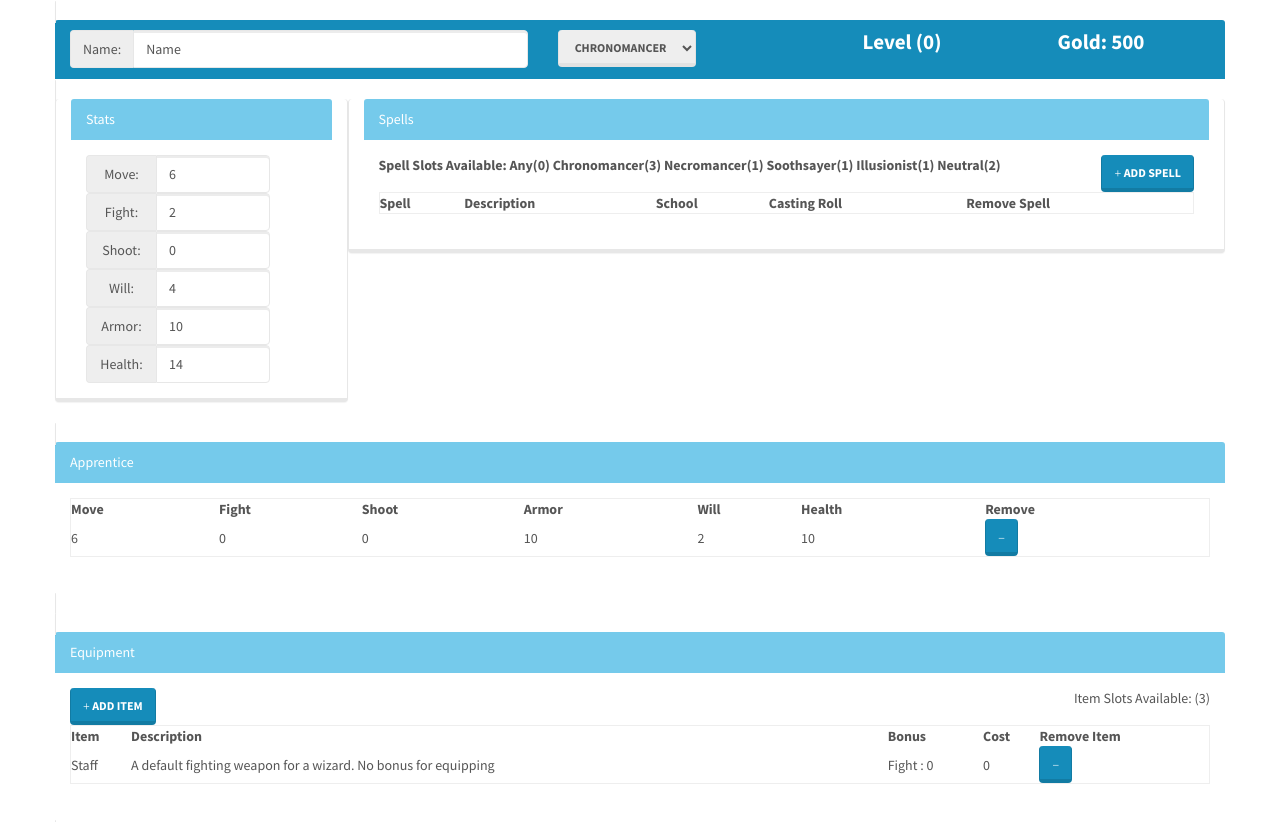
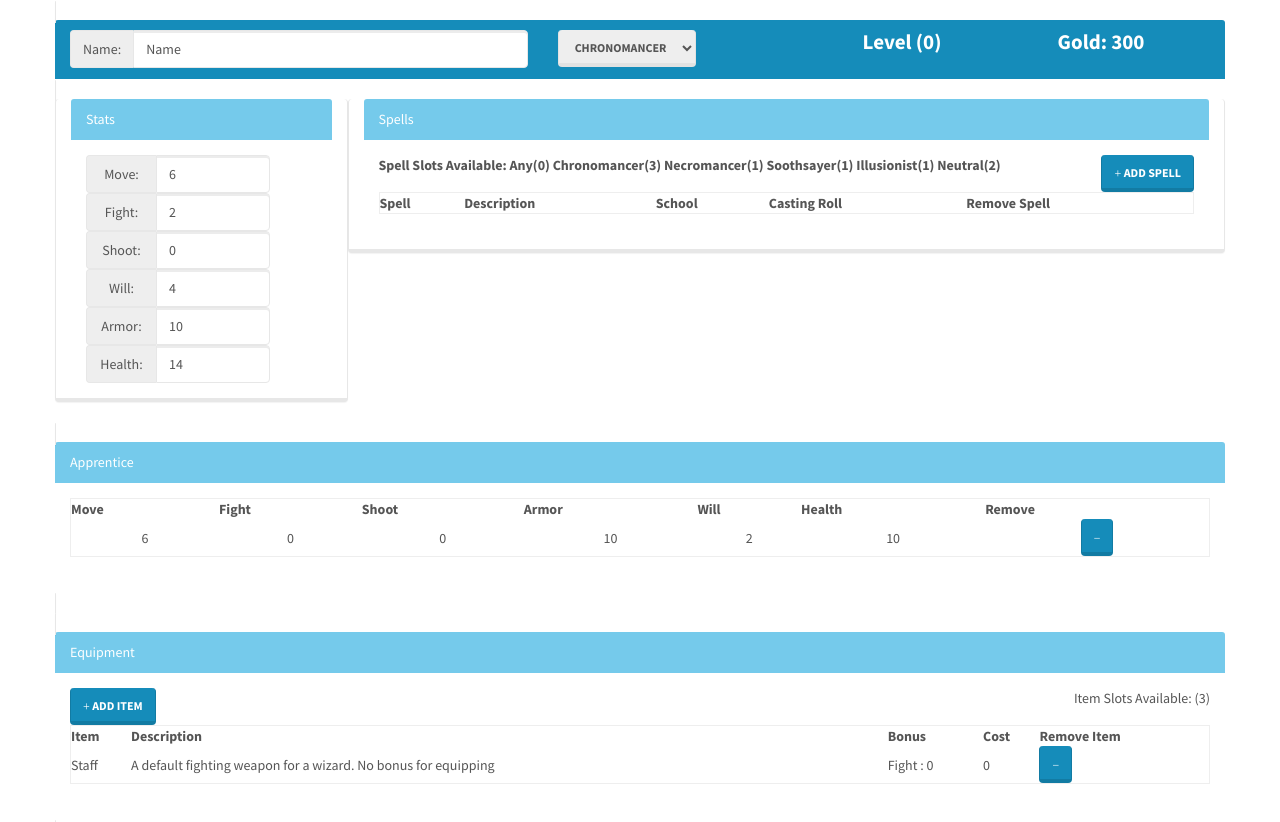
Before and after one commit to ChargerIIC/Frostgrave-WarRoster, an Angular app: page / in a window 1280 px wide. Both pictures are taken after a click on the button "ADD APPRENTICE(200G)". Shown: the top 822 px of the page. Built offline with nearby package versions, Linux system fonts and the light colour scheme; a web font is replaced by a local one.

Commit message:
Financial handling of apprentice
Financial handling of apprentice

```diff
--- a/src/app/apprentice-summary-panel/apprentice-summary-panel.component.css
+++ b/src/app/apprentice-summary-panel/apprentice-summary-panel.component.css
@@ -0,0 +1,4 @@
+td{
+  text-align: center;
+  vertical-align: middle;
+}
--- a/src/app/apprentice-summary-panel/apprentice-summary-panel.component.html
+++ b/src/app/apprentice-summary-panel/apprentice-summary-panel.component.html
@@ -3,6 +3,6 @@
   <button class="btn btn-primary pull-right" *ngIf="!apprenticePresent()" (click)="addApprentice()"><span class="glyphicon glyphicon-plus"></span> Add Apprentice(200g)</button>
   <table class="table table-hover table-bordered" *ngIf="apprenticePresent()">
     <th>Move</th><th>Fight</th><th>Shoot</th><th>Armor</th><th>Will</th><th>Health</th><th>Remove</th>
-    <tr ><td>{{userMage.apprentice.move}}</td><td>{{userMage.apprentice.fight}}</td><td>{{userMage.apprentice.shoot}}</td><td>{{userMage.apprentice.armor}}</td><td>{{userMage.apprentice.will}}</td><td>{{userMage.apprentice.health}}</td><td><button type="button" class="btn btn-primary" ><span class="glyphicon glyphicon-minus"></span></button></td></tr>
+    <tr ><td>{{userMage.apprentice.move}}</td><td>{{userMage.apprentice.fight}}</td><td>{{userMage.apprentice.shoot}}</td><td>{{userMage.apprentice.armor}}</td><td>{{userMage.apprentice.will}}</td><td>{{userMage.apprentice.health}}</td><td><button type="button" class="btn btn-primary" (click)="removeApprentice()"><span class="glyphicon glyphicon-minus"></span></button></td></tr>
   </table>
 </div>
--- a/src/app/apprentice-summary-panel/apprentice-summary-panel.component.ts
+++ b/src/app/apprentice-summary-panel/apprentice-summary-panel.component.ts
@@ -18,7 +18,17 @@ export class ApprenticeSummaryPanelComponent implements OnInit {
 
   addApprentice(){
     console.log('Adding Apprentice');
+    if(this.userMage.gold <200){
+      console.log("not enough funds for purchase");
+      return;
+    }
+    this.userMage.gold -= 200;
     this.userMage.apprentice = new Apprentice(this.userMage);
+  }
+
+  removeApprentice(){
+    this.userMage.gold += 200;
+    this.userMage.apprentice = null;
   }
 
   apprenticePresent(){
```
